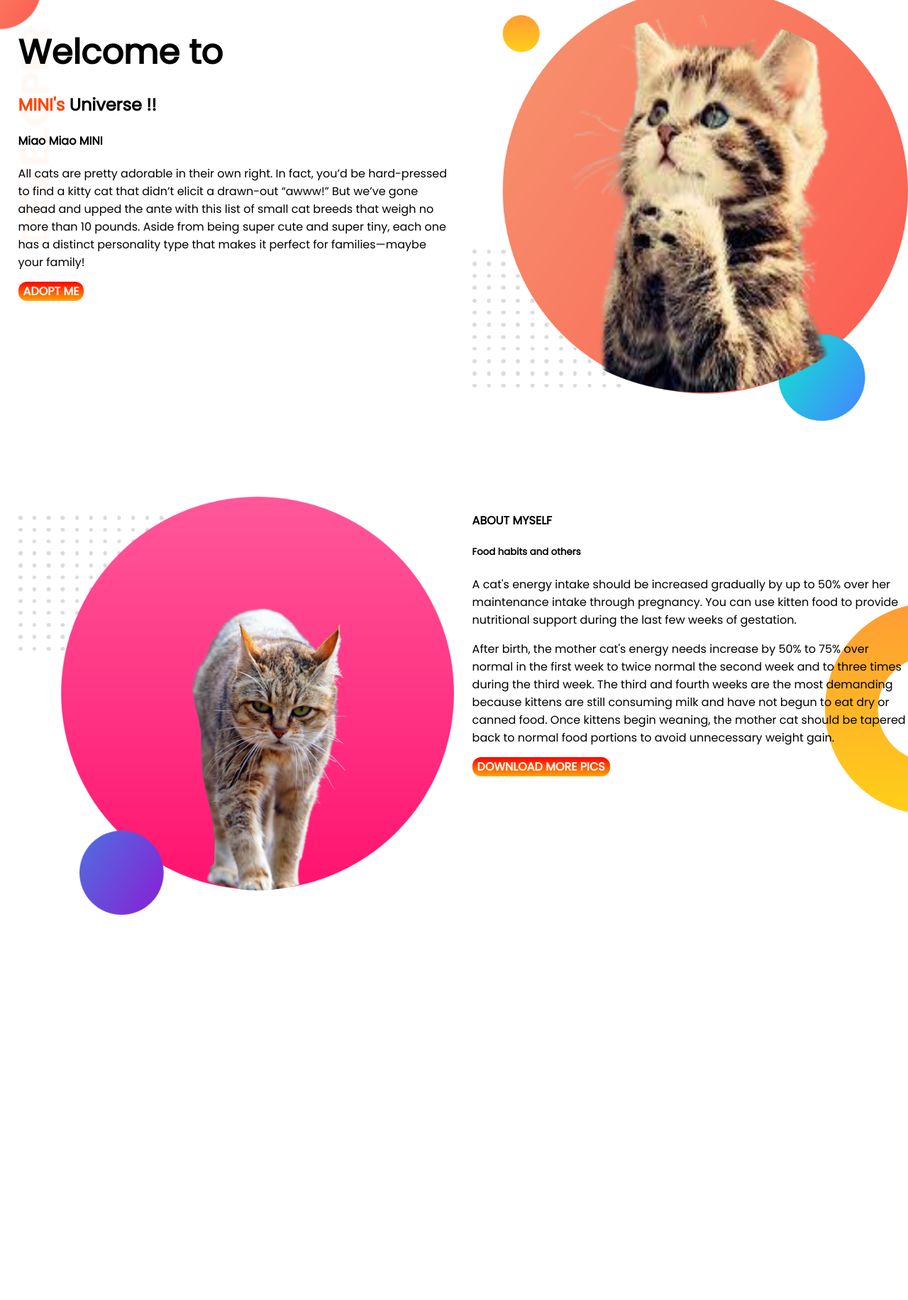
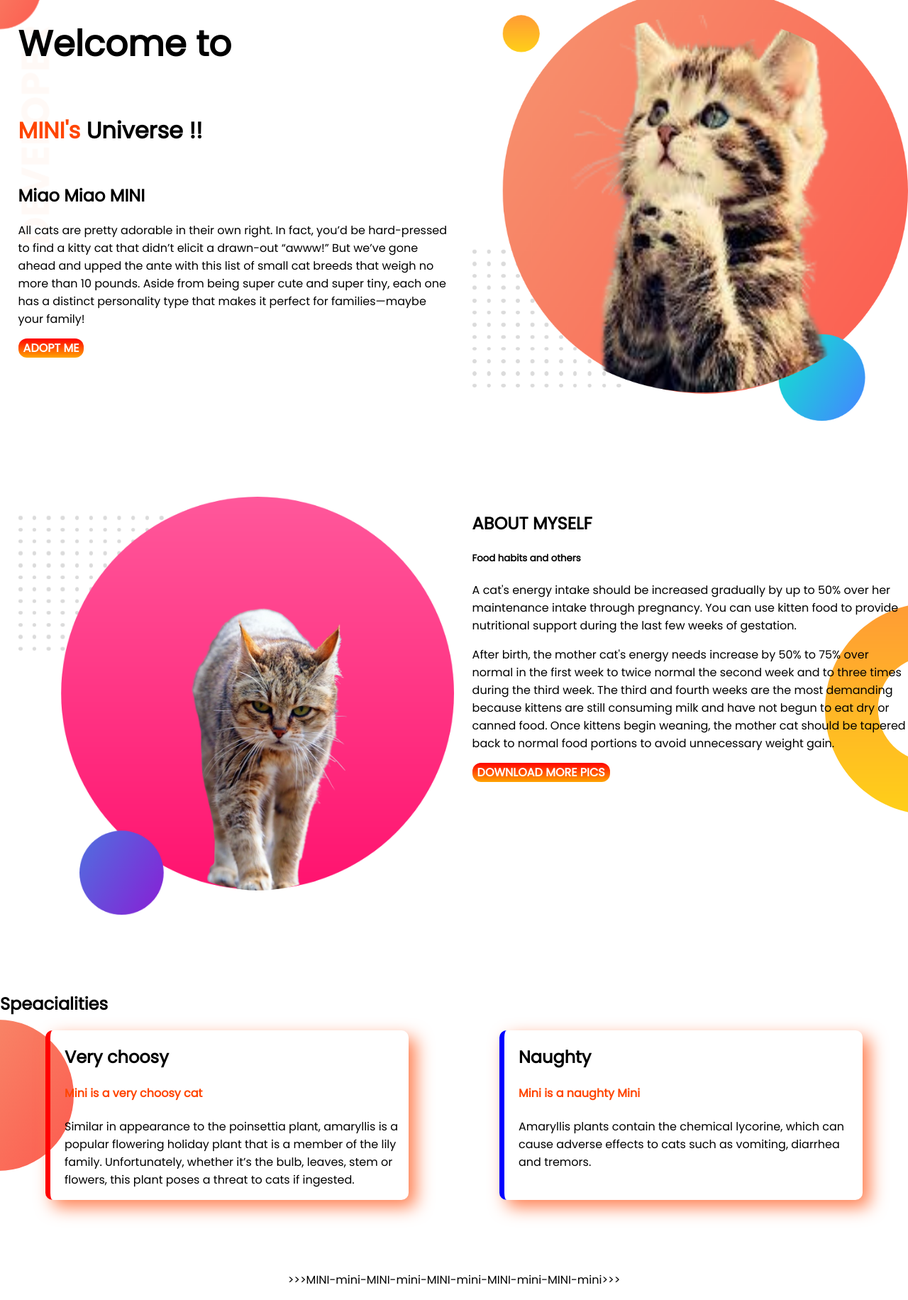
Before and after one commit to Mohaiminul-Islam-Bhuiyan/developer-portfolio, a plain HTML site: page index.html in a window 1280 px wide. Shown: the part 17-1849 px from the top of the page at 71% size. Before the commit the page ends 1414 px from the top, so only its background shows below. Drawn offline with Linux system fonts and the light colour scheme.

Commit message:
style border footer

```diff
--- a/index.html
+++ b/index.html
@@ -13,12 +13,15 @@
 </head>
 
 <body>
-    <section class="top-banner">
+    <section class="top-banner flexible-container">
         <div class="half-width">
-            <h1><br><span class="font-bold">Welcome to</span></h1>
-            <h1> <span class="orange-color">MINI's</span> Universe !! </h1>
-            <h4>Miao Miao MINI</h4>
-            <p>All cats are pretty adorable in their own right. In fact, you’d be hard-pressed to find a kitty cat that didn’t elicit a drawn-out “awww!” But we’ve gone ahead and upped the ante with this list of small cat breeds that weigh no more than 10 pounds. Aside from being super cute and super tiny, each one has a distinct personality type that makes it perfect for families—maybe your family!</p>
+            <h1>Welcome to</span></h1>
+            <h1> <span class="title"><span class="orange-color">MINI's</span> Universe !!</span> </h1>
+            <h2>Miao Miao MINI</h2>
+            <p>All cats are pretty adorable in their own right. In fact, you’d be hard-pressed to find a kitty cat that
+                didn’t elicit a drawn-out “awww!” But we’ve gone ahead and upped the ante with this list of small cat
+                breeds that weigh no more than 10 pounds. Aside from being super cute and super tiny, each one has a
+                distinct personality type that makes it perfect for families—maybe your family!</p>
             <a class="link-button" target="_blank" href="https://bikroy.com/en/ads/i/bangladesh/pets/cat">ADOPT ME</a>
         </div>
         <div class="half-width">
@@ -26,17 +29,44 @@
         </div>
     </section>
 
-    <section class="About-myself">
+    <section class="About-myself flexible-container">
         <div class="half-width">
             <img src="images/cat 3.png" alt="cat walking">
         </div>
         <div class="half-width">
-            <h4>ABOUT MYSELF</h4>
+            <h2>ABOUT MYSELF</h2>
             <h5>Food habits and others</h5>
-            <p>A cat's energy intake should be increased gradually by up to 50% over her maintenance intake through pregnancy. You can use kitten food to provide nutritional support during the last few weeks of gestation.<p>After birth, the mother cat's energy needs increase by 50% to 75% over normal in the first week to twice normal the second week and to three times during the third week. The third and fourth weeks are the most demanding because kittens are still consuming milk and have not begun to eat dry or canned food. Once kittens begin weaning, the mother cat should be tapered back to normal food portions to avoid unnecessary weight gain.</p></p>
-            <a  class="link-button" target ="_blank" href="https://www.google.com/search?q=cat+images&newwindow=1&rlz=1C1BNSD_enBD935BD936&source=lnms&tbm=isch&sa=X&ved=2ahUKEwiqkbnG4974AhWC1zgGHY3uA5QQ_AUoAXoECAEQAw&biw=768&bih=668&dpr=1.25">DOWNLOAD MORE PICS</a>
+            <p>A cat's energy intake should be increased gradually by up to 50% over her maintenance intake through
+                pregnancy. You can use kitten food to provide nutritional support during the last few weeks of
+                gestation.
+            <p>After birth, the mother cat's energy needs increase by 50% to 75% over normal in the first week to twice
+                normal the second week and to three times during the third week. The third and fourth weeks are the most
+                demanding because kittens are still consuming milk and have not begun to eat dry or canned food. Once
+                kittens begin weaning, the mother cat should be tapered back to normal food portions to avoid
+                unnecessary weight gain.</p>
+            </p>
+            <a class="link-button" target="_blank"
+                href="https://www.google.com/search?q=cat+images&newwindow=1&rlz=1C1BNSD_enBD935BD936&source=lnms&tbm=isch&sa=X&ved=2ahUKEwiqkbnG4974AhWC1zgGHY3uA5QQ_AUoAXoECAEQAw&biw=768&bih=668&dpr=1.25">DOWNLOAD
+                MORE PICS</a>
+        </div>
+    </section>
+    <section class="specialities">
+        <h2>Speacialities</h2>
+        <div class="flexible-container">
+            <div id="choosy-cat" class="special-item">
+                <h2>Very choosy</h2>
+                <h4 class="orange-color">Mini is a very choosy cat</h4>
+                <p>Similar in appearance to the poinsettia plant, amaryllis is a popular flowering holiday plant that is a member of the lily family. Unfortunately, whether it’s the bulb, leaves, stem or flowers, this plant poses a threat to cats if ingested.</p>
+            </div>
+            <div id="naughty" class="special-item">
+                <h2>Naughty</h2>
+                <h4  class="orange-color">Mini is a naughty Mini</h4>
+                <p>Amaryllis plants contain the chemical lycorine, which can cause adverse effects to cats such as vomiting, diarrhea and tremors.</p>
+            </div>
         </div>
     </section>
 </body>
-
+<footer>
+    <p>>>>MINI-mini-MINI-mini-MINI-mini-MINI-mini-MINI-mini>>></p>
+</footer>
 </html>
--- a/style.css
+++ b/style.css
@@ -4,18 +4,18 @@ body {
 }
 
 h1 {
-    font-size: 50;
+    font-size: 50px;
 }
 
-.font-bold {
-    font-size: 200%;
+.title{
+    font-size: xx-large;
 }
 
 .orange-color {
     color: orangered;
 }
 
-section {
+.flexible-container {
     display: flex;
     margin-bottom: 100px;
 }
@@ -47,3 +47,27 @@ section {
     background-repeat: no-repeat;
     background-position: right;
 }
+
+.specialities{
+    background-image: url(images/exp-bg.png);
+    background-repeat: no-repeat;
+    background-position: left;
+}
+
+.special-item{
+    width: 40%;
+    margin-left: 5%;
+    margin-right: 5%;
+    padding-left: 20px;
+    border-radius: 10px;
+    box-shadow: 10px 10px 25px coral;
+}
+#choosy-cat{
+    border-left: 7px solid red;
+}
+#naughty{
+    border-left: 7px solid blue;
+}
+footer p{
+    text-align: center;
+}
```
